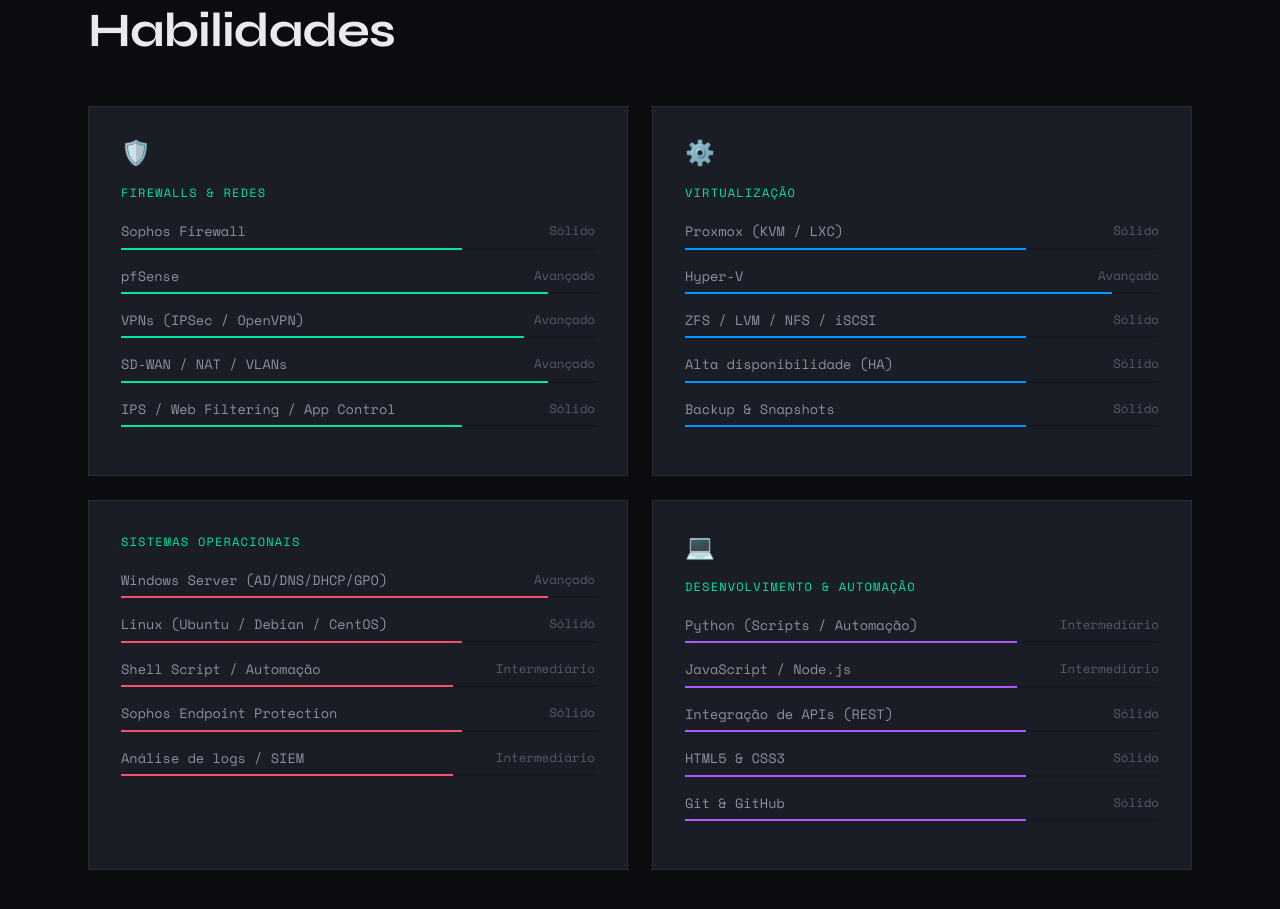
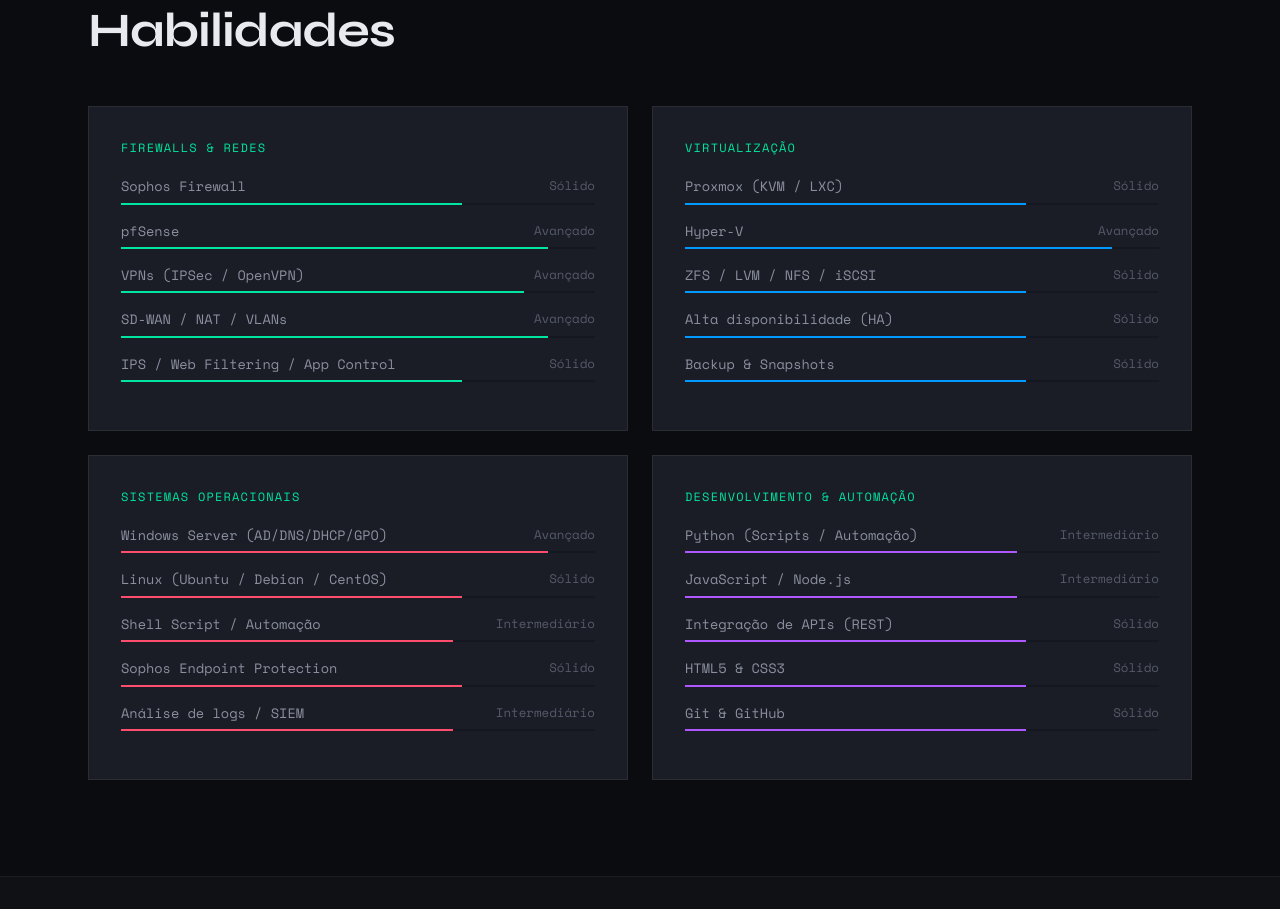
Before and after one commit to Mart1nsHiago/Mart1nsHiago.github.io, a plain HTML site: page index.html in a window 1280 px wide. Shown: the part 1858-2767 px from the top of the page. Drawn offline with nearby package versions, Linux system fonts and the light colour scheme.

Commit message:
Remove skill category icons from index.html
Removed skill category icons for Firewalls, Virtualização, and Desenvolvimento & Automação.

```diff
--- a/index.html
+++ b/index.html
@@ -114,7 +114,6 @@
   <div class="skills-grid">
     <!-- Firewalls -->
     <div class="skill-category fade-in">
-      <span class="skill-cat-icon">🛡️</span>
       <div class="skill-cat-title">Firewalls &amp; Redes</div>
 
       <div class="skill-item">
@@ -141,7 +140,6 @@
 
     <!-- Virtualização -->
     <div class="skill-category fade-in fade-in-delay-1">
-      <span class="skill-cat-icon">⚙️</span>
       <div class="skill-cat-title">Virtualização</div>
 
       <div class="skill-item">
@@ -192,7 +190,6 @@
       </div>
     </div>
     <div class="skill-category fade-in fade-in-delay-3">
-      <span class="skill-cat-icon">💻</span>
       <div class="skill-cat-title">Desenvolvimento & Automação</div>
 
       <div class="skill-item">
```
